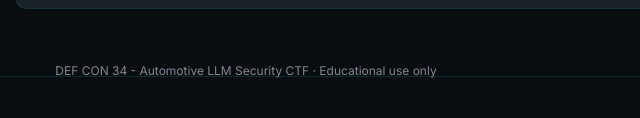
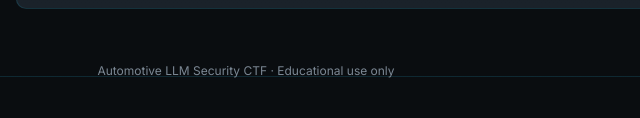
Before and after one commit to defcon34ctf/Nexus-Motors, a website: page index.html in a window 1280 px wide. Shown: the part 724-842 px from the top of the page, 394-1034 px from the left. Drawn offline with Linux system fonts and the light colour scheme; no server answers.

Commit message:
Update index.html

```diff
--- a/index.html
+++ b/index.html
@@ -99,7 +99,7 @@
 </main>
 
 <footer class="footer">
-  DEF CON 34 - Automotive LLM Security CTF · Educational use only
+  Automotive LLM Security CTF · Educational use only
 </footer>
 
 <div id="briefingModal" class="modal hidden">
```
